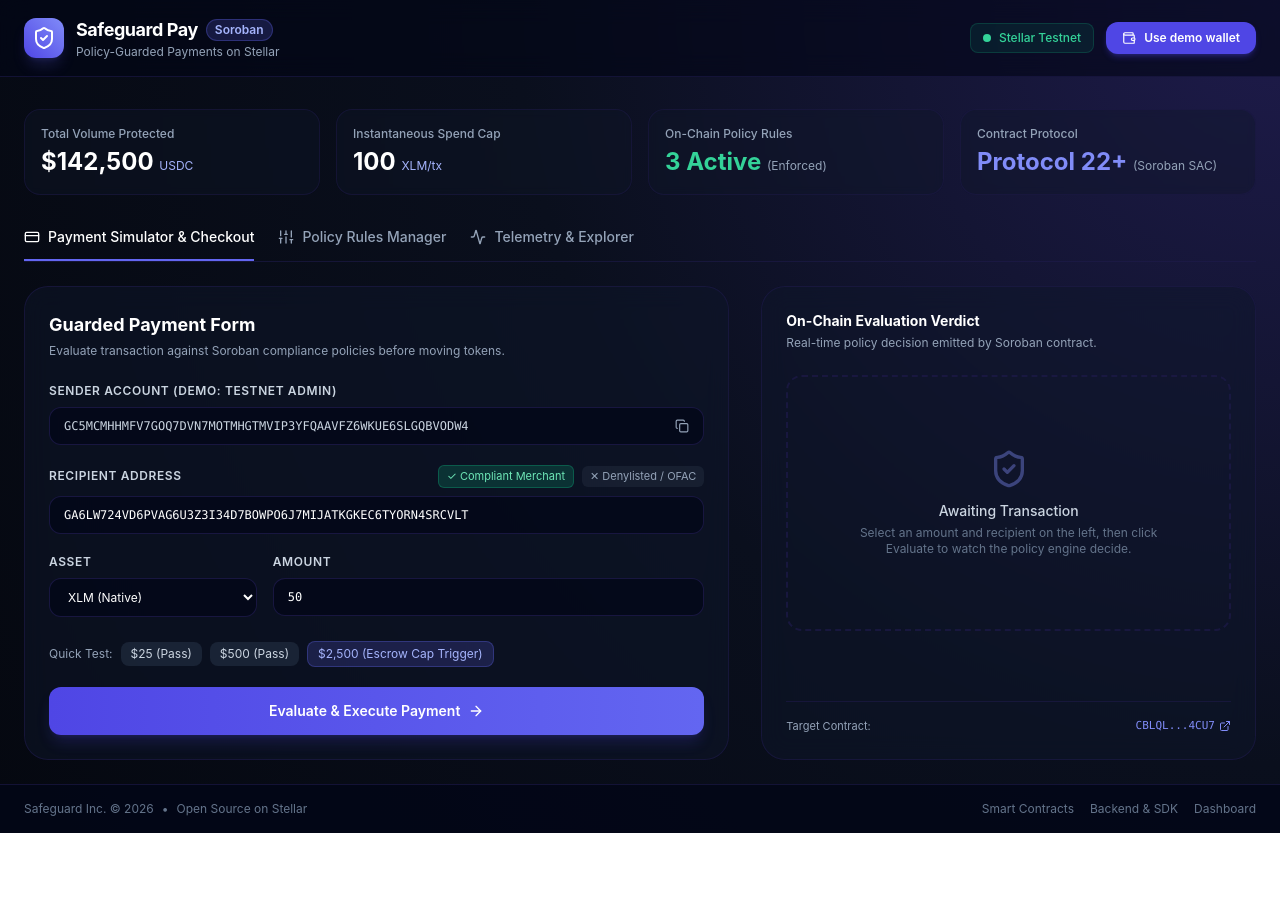
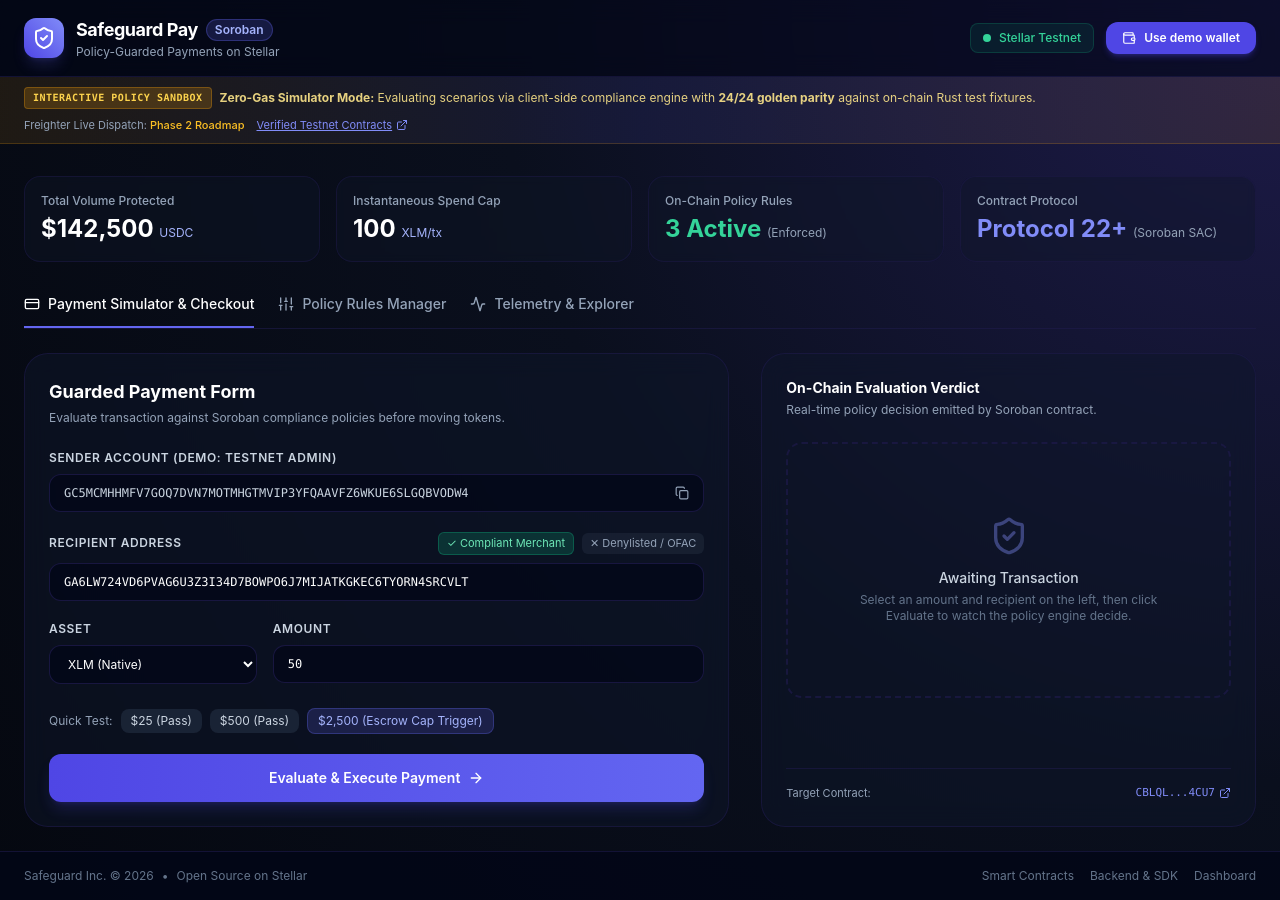
Before and after one commit to Safeguard-Inc/safeguard-dashboard, a Next.js app: page / in a window 1280 px wide. Before the commit the page ends 833 px from the top, so only its background shows below. Built offline with nearby package versions, Linux system fonts and the light colour scheme.

Commit message:
feat(ui): add prominent Interactive Policy Sandbox & zero-gas simulator banner

```diff
--- a/src/app/page.tsx
+++ b/src/app/page.tsx
@@ -229,6 +229,29 @@
           </button>
         </div>
       </header>
+
+      {/* Interactive Policy Sandbox / Zero-Gas Simulator Mode Banner */}
+      <div className="bg-gradient-to-r from-amber-500/10 via-indigo-500/10 to-amber-500/10 border-b border-amber-500/20 px-6 py-2.5 text-xs text-amber-200/90 flex flex-wrap items-center justify-between gap-2">
+        <div className="flex items-center space-x-2">
+          <span className="px-2 py-0.5 rounded bg-amber-500/20 text-amber-300 font-mono font-bold text-[10px] uppercase tracking-wider border border-amber-500/30">
+            Interactive Policy Sandbox
+          </span>
+          <span>
+            <strong>Zero-Gas Simulator Mode:</strong> Evaluating scenarios via client-side compliance engine with <strong>24/24 golden parity</strong> against on-chain Rust test fixtures.
+          </span>
+        </div>
+        <div className="flex items-center space-x-3 text-[11px] text-slate-400">
+          <span>Freighter Live Dispatch: <span className="text-amber-400 font-medium">Phase 2 Roadmap</span></span>
+          <a
+            href="https://stellar.expert/explorer/testnet/contract/CDC6KVX7QT7CD3GOVGX44NQUNS7FMSZKIAXTV3TDGSXQKJRQMDZRSRCN"
+            target="_blank"
+            rel="noopener noreferrer"
+            className="text-indigo-400 hover:text-indigo-300 underline flex items-center gap-1"
+          >
+            Verified Testnet Contracts <ExternalLink className="h-3 w-3" />
+          </a>
+        </div>
+      </div>
 
       {/* Hero Stats */}
       <section className="max-w-7xl mx-auto w-full px-6 pt-8 pb-4">
```
